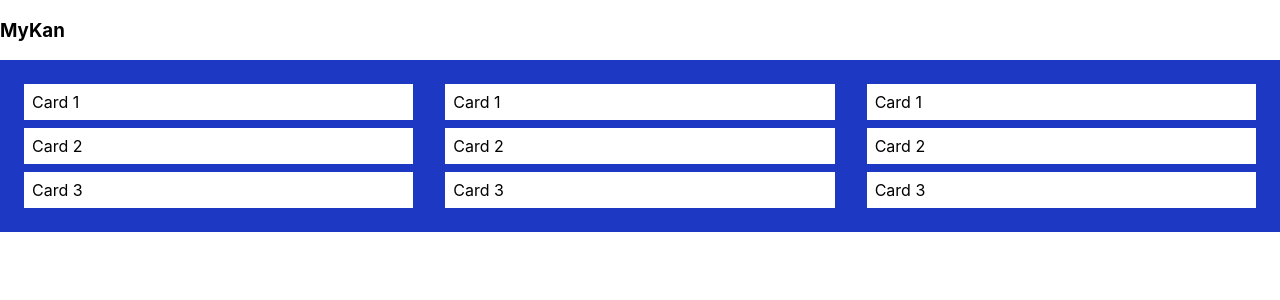
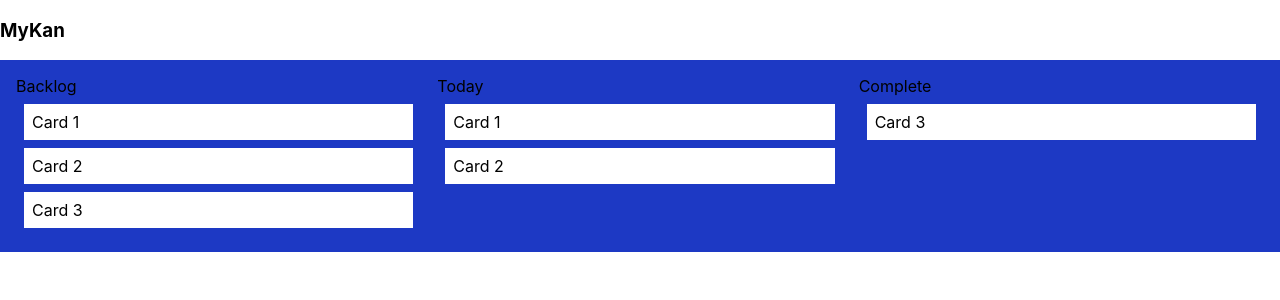
Before and after one commit to angeline-tech/myKanSpike, a React (Create React App) app: page / in a window 1280 px wide. Shown: the top 300 px of the page. Built offline with nearby package versions, Linux system fonts and the light colour scheme.

Commit message:
pull props into board

```diff
--- a/src/components/kanban/board.js
+++ b/src/components/kanban/board.js
@@ -1,6 +1,5 @@
 import styled from "styled-components"
 import KanbanColumn from "./column"
-import { TASK_STATUS } from "./../../common/types/kanban"
 
 const BoardRoot = styled.div`
     min-height: 0;
@@ -17,11 +16,26 @@ display: flex;
 justify-content: space-around;
 `;
 
+const card1 = {description:"Card 1", isDragging:true}
+const card2 = {description:"Card 2", isDragging:false}
+const card3 = {description:"Card 3", isDragging:true}
+const cards = [card1,card2,card3]
+
+export const boardState = {
+    "Backlog":{status:"Backlog",cards:[card1,card2,card3]},
+    "Today":{status:"Today",cards:[card1,card2]},
+    "Complete":{status:"Complete",cards:[card3]}
+}
+
 const KanbanBoard = () => {
     return(
         <BoardRoot>
             <BoardContent>
-                {Object.keys(TASK_STATUS).map((status)=>(<KanbanColumn></KanbanColumn>)
+                {Object.keys(boardState).map((status)=>{
+                    return (
+                        <KanbanColumn {...boardState[status]}></KanbanColumn>
+                    )
+                }
                 )}
 
             </BoardContent>
--- a/src/components/kanban/column.js
+++ b/src/components/kanban/column.js
@@ -18,14 +18,11 @@ min-width: 0;
 }
 `;
 
-const KanbanColumn = () => {
-    const card1 = {description:"Card 1", isDragging:true}
-    const card2 = {description:"Card 2", isDragging:false}
-    const card3 = {description:"Card 3", isDragging:true}
-    const cards = [card1,card2,card3]
+const KanbanColumn = (props) => {
     return(
-        <ColumnRoot>
-            {cards.map((card)=>(
+        <ColumnRoot
+        title={props.status}>
+            {props.cards.map((card)=>(
                 <KanbanCard {...card}/>
             ))}
         </ColumnRoot>
```
